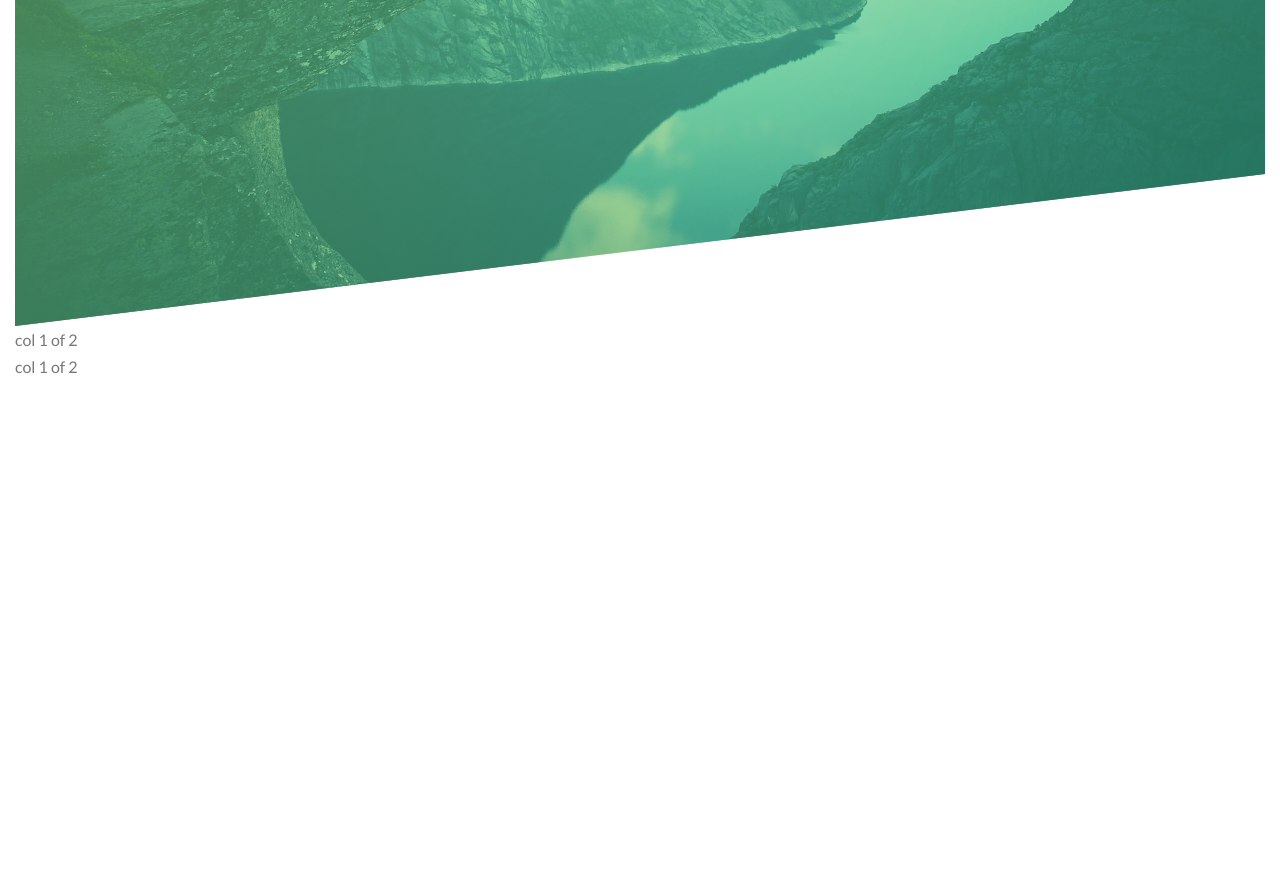
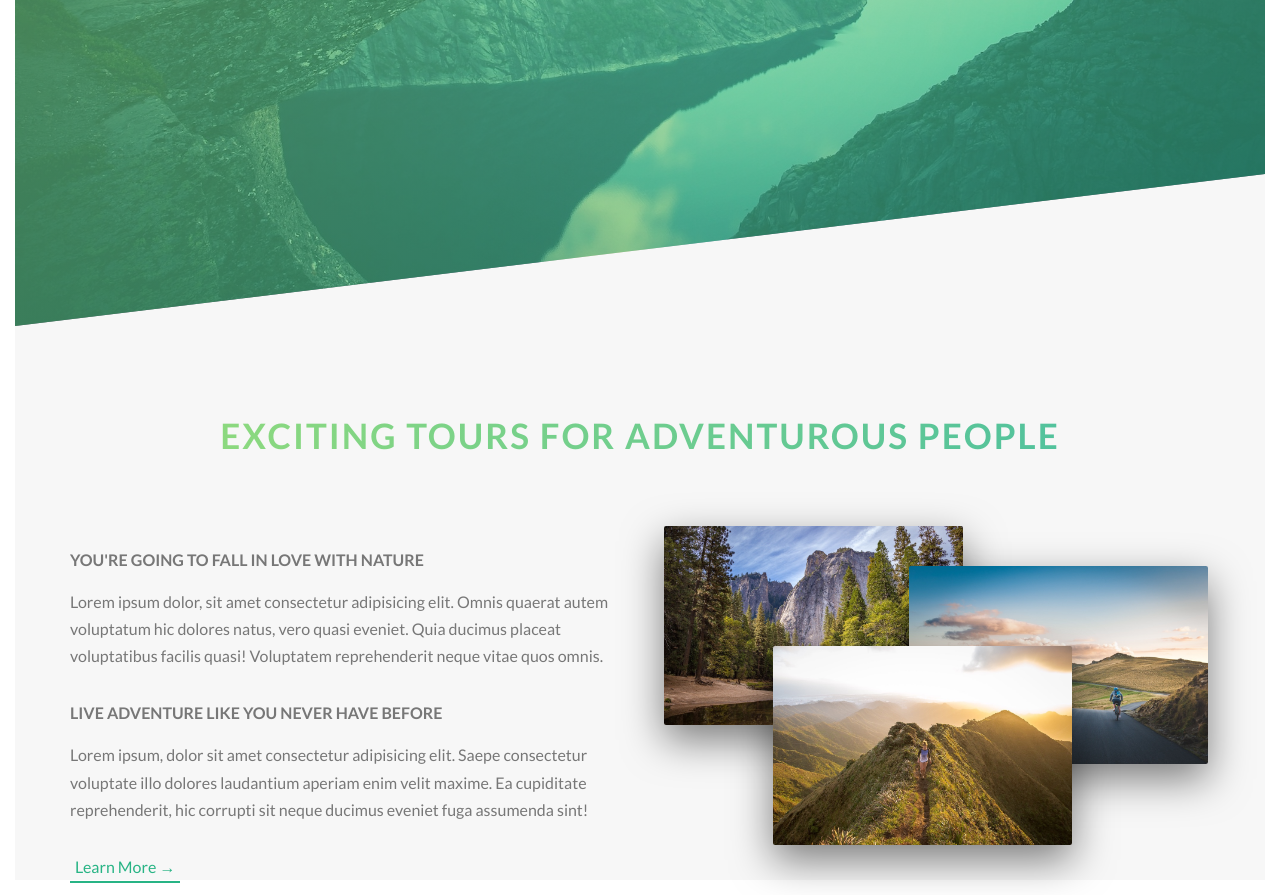
Before and after one commit to techaacees/Natours, a website: page index.html in a window 1280 px wide. Shown: the part 449-1344 px from the top of the page. Before the commit the page ends 844 px from the top, so only its background shows below. Drawn offline with Linux system fonts and the light colour scheme.

Commit message:
about section finished

```diff
--- a/css/styles.css
+++ b/css/styles.css
@@ -199,3 +199,120 @@ body{
     animation: btnAnimation 1s ease-out .75s;
     animation-fill-mode: backwards;
 }
+
+
+/* ABOUT SECTION */
+.about{
+  margin-top: -25vh;
+  background-color: #f7f7f7;
+  padding-top: 35vh;
+}
+.u-center-text{
+    text-align: center;
+}
+.heading-secondary{
+
+    font-size: 3.5rem;
+    text-transform: uppercase;
+    font-weight: 700;
+    background-image:  linear-gradient( to right ,#7ed56fe1, #28b485cc );
+    display: inline-block;
+    -webkit-background-clip: text;
+    color:transparent;
+    transition: all .2s;
+    letter-spacing: 2px;
+    margin-bottom: 8rem;
+}
+.heading-secondary:hover{
+    transform: skew(15deg, 2deg);
+    text-shadow: .5rem  1rem 2rem  rgba(0, 0, 0, .2);
+}
+.row{
+
+
+    width: 114rem;
+    content: "";
+    display: table;
+    clear: both;
+    margin: 0 auto;
+
+}
+
+.col-1-of-2{
+  width:54.4rem;
+  float: left;
+
+}
+
+.col-1-of-2:not(:last-child){
+    margin-right:5rem;
+}
+
+.heading-tertiary{
+    font-size: 1.6rem;
+    font-weight: 700;
+    text-transform: uppercase;
+    margin-bottom: 1.5rem;
+
+}
+.paragraph{
+    font-size: 1.6rem;
+
+}
+.paragraph:not(:last-child){
+    margin-bottom: 3rem;
+}
+.btn-text:link, .btn-text:visited{
+    font-size: 1.6rem;
+    text-decoration: none;
+    color: #28b485;
+    border-bottom: 2px solid #28b485;
+    padding: 5px;
+    transition: all .2s;
+}
+.btn-text:hover{
+    background-color:#28b485 ;
+    color: #fff;
+    transform: translateX(-2px);
+    box-shadow: 0 1rem 2rem rgba(0, 0, 0, .2);
+}
+.btn-text:active{
+
+    transform: translateX(-2px);
+    box-shadow: 0 1.5rem 1.5rem rgba(0, 0, 0, .5);
+}
+
+.composition{
+    position: relative;
+}
+.composition__photo{
+    width: 55%;
+    box-shadow: 0 1.5rem 4rem rgba(0, 0, 0, .5);
+    border-radius: 2px;
+    position: absolute;
+    z-index: 2;
+}
+.composition__photo:hover{
+    transform: scale(1.25);
+    box-shadow: 0 2.5rem 4rem rgba(0, 0, 0, .5);
+    z-index: 3;
+    outline: 1.5rem solid #28b485 ;
+    outline-offset: 2rem;
+    transform: translateY(-1rem);
+}
+.composition:hover .composition__photo:not(:hover){
+    transform: scale(.8);
+}
+
+.composition_photo--p1{
+    left: 0;
+    top: -2rem;
+}
+.composition_photo--p2{
+    right: 0;
+    top: 2rem;
+}
+.composition_photo--p3{
+    left: 20%;
+    top: 10rem;
+}
--- a/index.html
+++ b/index.html
@@ -21,13 +21,35 @@
      </div>
 
     </header>
-    <section class="grid-test">
+    <section class="about">
+        <div class="u-center-text">
+            <div class="heading-secondary">
+                Exciting tours for adventurous people
+            </div>
+        </div>
+
         <div class="row">
             <div class="col-1-of-2">
-                col 1 of 2
+              <div class="heading-tertiary">
+                  You're going to fall in love with nature
+              </div>
+              <div class="paragraph">
+                  Lorem ipsum dolor, sit amet consectetur adipisicing elit. Omnis quaerat autem voluptatum hic dolores natus, vero quasi eveniet. Quia ducimus placeat voluptatibus facilis quasi! Voluptatem reprehenderit neque vitae quos omnis.
+              </div>
+              <div class="heading-tertiary">
+                Live adventure like you never have before
+            </div>
+            <div class="paragraph">
+                Lorem ipsum, dolor sit amet consectetur adipisicing elit. Saepe consectetur voluptate illo dolores laudantium aperiam enim velit maxime. Ea cupiditate reprehenderit, hic corrupti sit neque ducimus eveniet fuga assumenda sint!
+            </div>
+            <a href="#" class="btn-text"> Learn More &rarr;</a>
             </div>
             <div class="col-1-of-2">
-                col 1 of 2
+                <div class="composition">
+                    <img src="img/nat-1-large.jpg" alt="photo1" class="composition__photo composition_photo--p1">
+                    <img src="img/nat-2-large.jpg" alt="photo2" class="composition__photo composition_photo--p2">
+                    <img src="img/nat-3-large.jpg" alt="photo3" class="composition__photo composition_photo--p3">
+                </div>
             </div>
         </div>
     </section>
```
